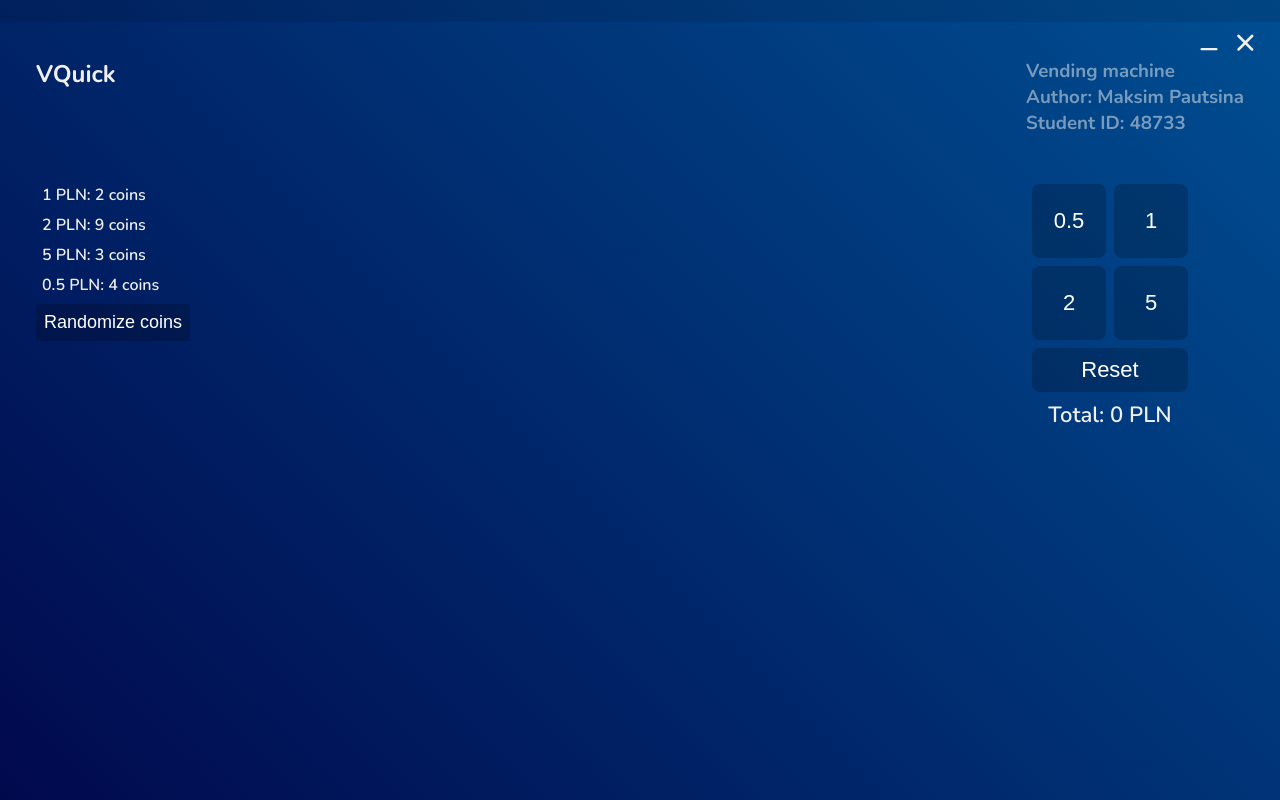
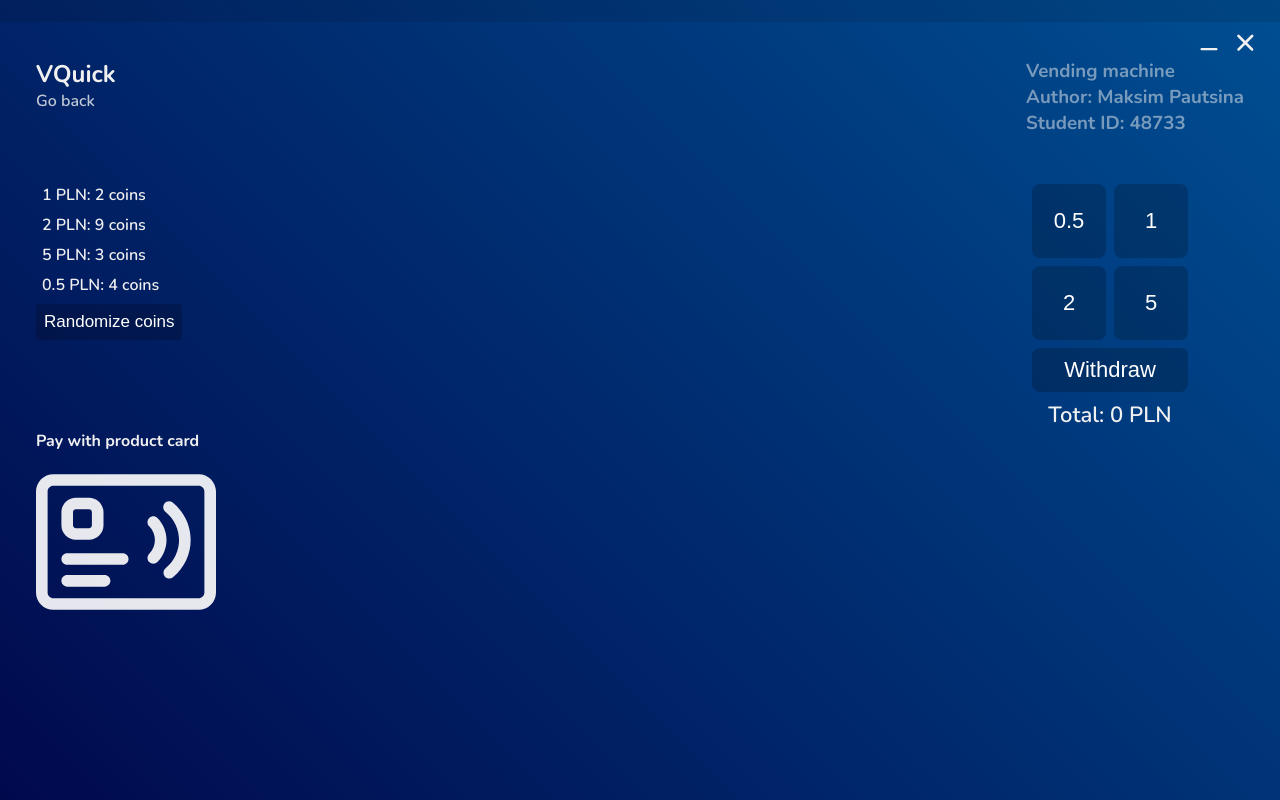
Before and after one commit to tekkenthuuug/vending-machine, a Vue app: page /#/main in a window 1280 px wide. Built offline with nearby package versions, Linux system fonts and the light colour scheme.

Commit message:
add product card payment and go back button

```diff
--- a/src/components/CoinInput.vue
+++ b/src/components/CoinInput.vue
@@ -15,7 +15,7 @@
       class="keypad-button cyan-glow-onhover keypad-reset"
       @click="resetTotal"
     >
-      Reset
+      Withdraw
     </button>
     <div class="keypad-total tc">
       Total: {{ selectTotal }} {{ selectCurrency.name }}
--- a/src/components/CoinsCount.vue
+++ b/src/components/CoinsCount.vue
@@ -10,7 +10,7 @@
     <button
       class="randomize-button"
       @click="randomizeCoins"
-      :disabled="selectTotal >= 5"
+      :disabled="!!selectTotal"
     >
       Randomize coins
     </button>
@@ -42,7 +42,7 @@ export default {
 <style lang="scss" scoped>
 .randomize-button {
   background-color: rgba(0, 0, 0, 0.2);
-  font-size: 18px;
+  font-size: 17px;
   color: white;
   border-radius: 4px;
   padding: 8px;
--- /dev/null
+++ b/src/components/ContactlessPayment.vue
@@ -0,0 +1,37 @@
+<template>
+  <svg
+    @click="contactlessPayment"
+    id="Layer_1"
+    enable-background="new 0 0 496 496"
+    height="180"
+    viewBox="0 0 496 496"
+    width="180"
+    xmlns="http://www.w3.org/2000/svg"
+    class="svg"
+  >
+    <path
+      fill="white"
+      d="m377.406 345.257c-6.849 5.587-16.926 4.562-22.512-2.285-5.585-6.848-4.562-16.927 2.285-22.512 49.624-40.473 49.247-116.049-.642-156.056-6.894-5.528-8-15.599-2.472-22.492 5.527-6.895 15.598-8 22.492-2.473 65.771 52.74 66.258 152.457.849 205.818zm-42.847-163.192c-6.248-6.248-16.379-6.248-22.627 0-6.249 6.248-6.249 16.379 0 22.627 20.952 20.953 20.952 55.046 0 75.999-6.248 6.248-6.248 16.379 0 22.627 6.246 6.248 16.378 6.249 22.627 0 33.429-33.429 33.429-87.824 0-121.253zm161.441-73.065v278c0 26.468-21.533 48-48 48h-400c-26.467 0-48-21.532-48-48v-278c0-26.468 21.533-48 48-48h400c26.467 0 48 21.532 48 48zm-32 0c0-8.822-7.178-16-16-16h-400c-8.822 0-16 7.178-16 16v278c0 8.822 7.178 16 16 16h400c8.822 0 16-7.178 16-16zm-394 93v-36c0-22.056 17.944-40 40-40h36c22.056 0 40 17.944 40 40v36c0 22.056-17.944 40-40 40h-36c-22.056 0-40-17.944-40-40zm32 0c0 4.411 3.589 8 8 8h36c4.411 0 8-3.589 8-8v-36c0-4.411-3.589-8-8-8h-36c-4.411 0-8 3.589-8 8zm137 77h-153c-8.836 0-16 7.163-16 16s7.164 16 16 16h153c8.836 0 16-7.163 16-16s-7.164-16-16-16zm-50 60h-103c-8.836 0-16 7.163-16 16s7.164 16 16 16h103c8.836 0 16-7.163 16-16s-7.164-16-16-16z"
+    />
+  </svg>
+</template>
+
+<script>
+export default {
+  name: 'ContactlessPayment',
+  methods: {
+    contactlessPayment() {
+      if (this.$store.state.totalInput === 0) {
+        this.$store.commit('contactlessPayment');
+      }
+    },
+  },
+};
+</script>
+
+<style lang="scss" scoped>
+.svg {
+  cursor: pointer;
+  opacity: 0.9;
+}
+</style>
--- a/src/store/index.js
+++ b/src/store/index.js
@@ -17,6 +17,7 @@ const getInitialState = () => {
     currency: currenciesList[0],
     totalInput: 0,
     coins: getRandomizedCoinsState(),
+    contactless: false,
   };
 };
 
@@ -33,6 +34,10 @@ export default new Vuex.Store({
     reset(state) {
       Object.assign(state, getInitialState());
     },
+    contactlessPayment(state) {
+      state.totalInput += 5;
+      state.contactless = true;
+    },
     insertCoin(state, value) {
       state.totalInput += value;
       state.coins[value] += 1;
--- a/src/views/Home.vue
+++ b/src/views/Home.vue
@@ -1,7 +1,7 @@
 <template>
   <div class="home tc">
     <div>
-      <h1>Welcome to VQuick</h1>
+      <h1>Be quick. VQuick. Vending machines.</h1>
       <div>
         <p>Choose your currency to begin</p>
         <CurrencySelector />
@@ -33,7 +33,9 @@ export default {
   },
   methods: {
     redirectToApp: function() {
-      this.$router.push('/main');
+      if (this.$store.state.currency) {
+        this.$router.push('/main');
+      }
     },
   },
 };
--- a/src/views/Main.vue
+++ b/src/views/Main.vue
@@ -1,12 +1,21 @@
 <template>
   <div class="main">
     <div class="fsp-row">
-      <h2 class="tc">VQuick</h2>
+      <div>
+        <h2 class="tc">VQuick</h2>
+        <span @click="goBack" class="go-back">Go back</span>
+      </div>
       <Signature />
     </div>
     <div class="fsp-row middle-row">
       <CoinsCount />
       <CoinInput />
+    </div>
+    <div class="fsp-row">
+      <div :class="{ 'disabled-contactless': selectTotal }">
+        <h4>Pay with product card</h4>
+        <ContactlessPayment />
+      </div>
     </div>
   </div>
 </template>
@@ -15,6 +24,8 @@
 import Signature from '@/components/Signature';
 import CoinInput from '@/components/CoinInput';
 import CoinsCount from '@/components/CoinsCount';
+import ContactlessPayment from '@/components/ContactlessPayment';
+import { mapState } from 'vuex';
 
 export default {
   name: 'Main',
@@ -22,6 +33,17 @@ export default {
     Signature,
     CoinInput,
     CoinsCount,
+    ContactlessPayment,
+  },
+  computed: {
+    ...mapState({
+      selectTotal: 'totalInput',
+    }),
+  },
+  methods: {
+    goBack() {
+      this.$router.push('/');
+    },
   },
 };
 </script>
@@ -39,4 +61,13 @@ export default {
 .middle-row {
   margin-top: 48px;
 }
+
+.disabled-contactless {
+  opacity: 0.5;
+}
+
+.go-back {
+  cursor: pointer;
+  opacity: 0.8;
+}
 </style>
```
